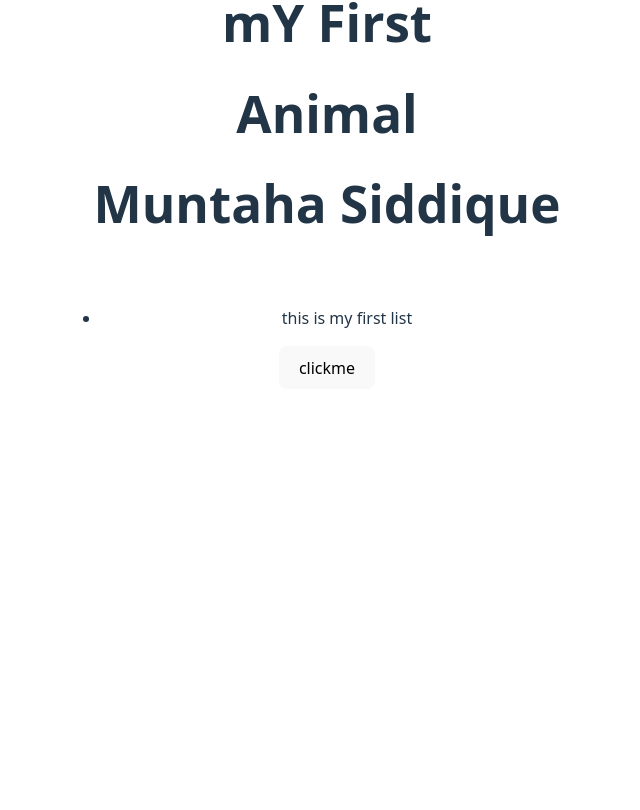
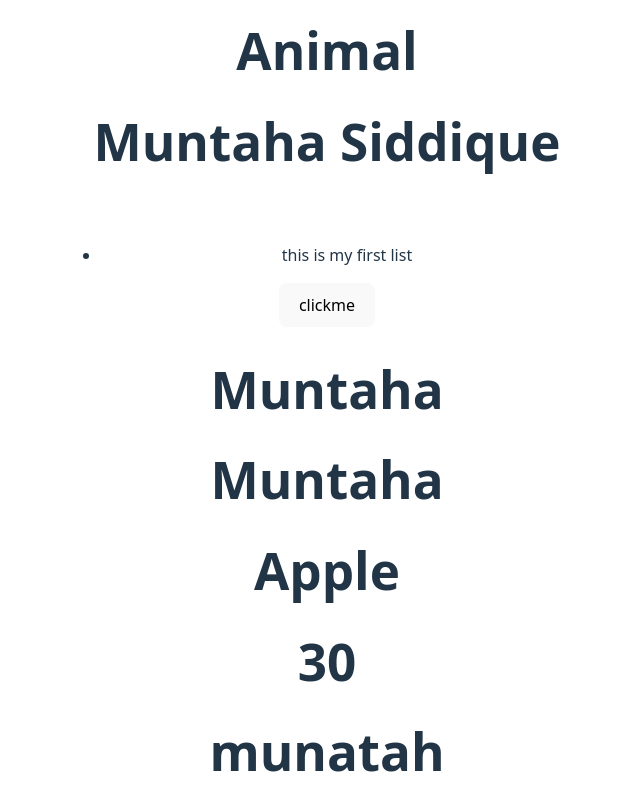
Before and after one commit to Muntahasiddique/react_blog, a React (Vite) app: page / in a window 1280 px wide. Shown: the part 316-1126 px from the top of the page, without its empty margins (313-953 px from the left). Before the commit the page ends 800 px from the top, so only its background shows below. Built offline with nearby package versions, Linux system fonts and the light colour scheme.

Commit message:
aDDED jsx iNSIDE HTML

```diff
--- a/src/App.jsx
+++ b/src/App.jsx
@@ -3,6 +3,10 @@ import './App.css'
 import Header from './Header'
 import { Animl,Apple  } from './assets/User'
 import { MyParagarph } from './Exercise'
+import { Name } from './jsx-insidehtml'
+import { forjsx } from './jsx-insidehtml'
+import { Operations } from './jsx-insidehtml'
+import { Obj} from './jsx-insidehtml'
 function App() {
 return(
 <>
@@ -13,6 +17,8 @@ return(
 <MyfIRST/>
 <Animl/>
 <MyParagarph/>
+<Myname/>
+
 </>
 )
 }
@@ -36,4 +42,20 @@ function Sum1(){
     </>
   );
 }
+
+
+function Myname(){
+    const myobj =Obj();
+  return(
+<>
+<h1>{Name}</h1>
+<h1>{Name?Name:"uSERNOTFOUND"}</h1>
+<h1>{forjsx()}</h1>
+<h1>{Operations(10,20,"+")}</h1>
+<h1>{myobj.name}
+</h1>
+</>
+  )
+
+}
 export default App
--- /dev/null
+++ b/src/jsx-insidehtml.jsx
@@ -0,0 +1,23 @@
+export const Name = "Muntaha";
+
+export function forjsx(){
+return "Apple"
+
+}
+
+export function Operations(a,b,op){
+    let res =0;
+    if(op==="+"){
+    return a+b}
+    else if(op==="-"){
+    return a-b
+    }
+}
+
+export function Obj(){
+        const myobj={
+        name:"munatah",
+        City:"FSD"
+    }
+    return myobj;
+}
```
